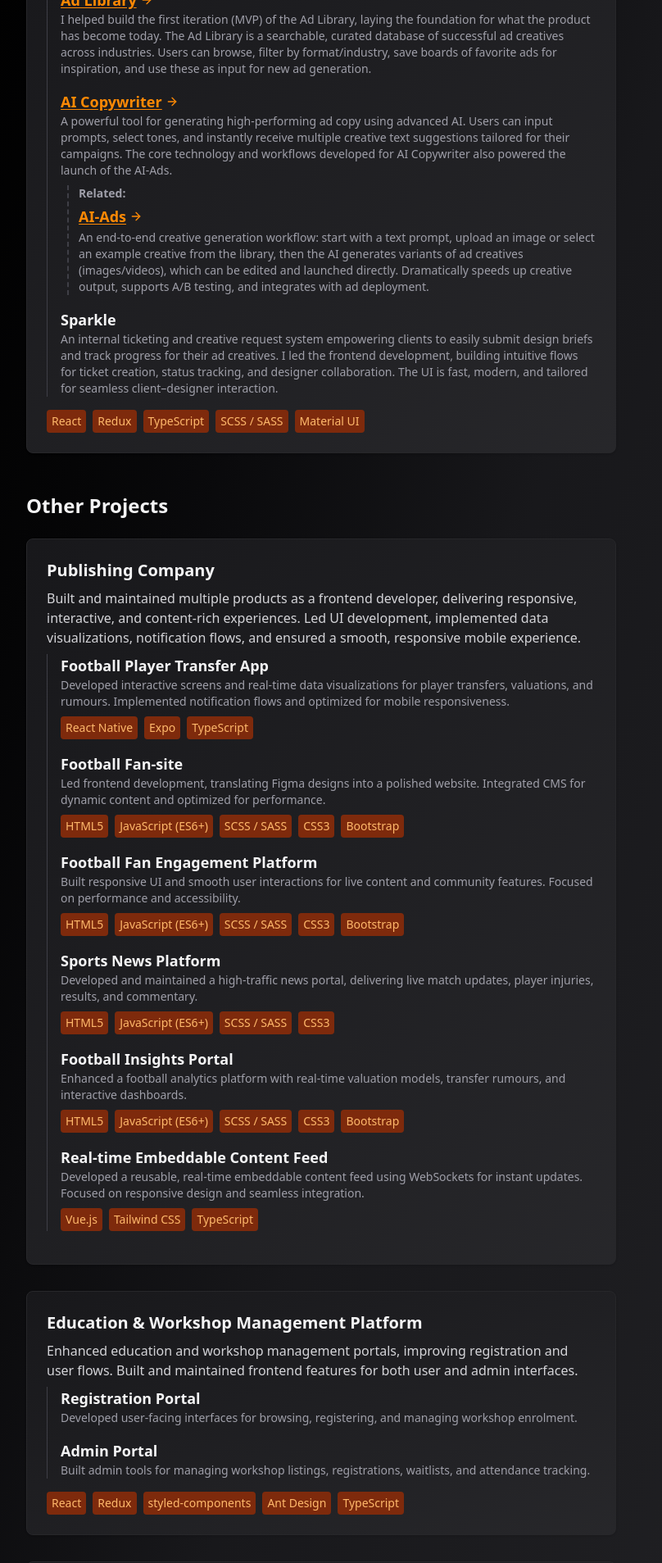
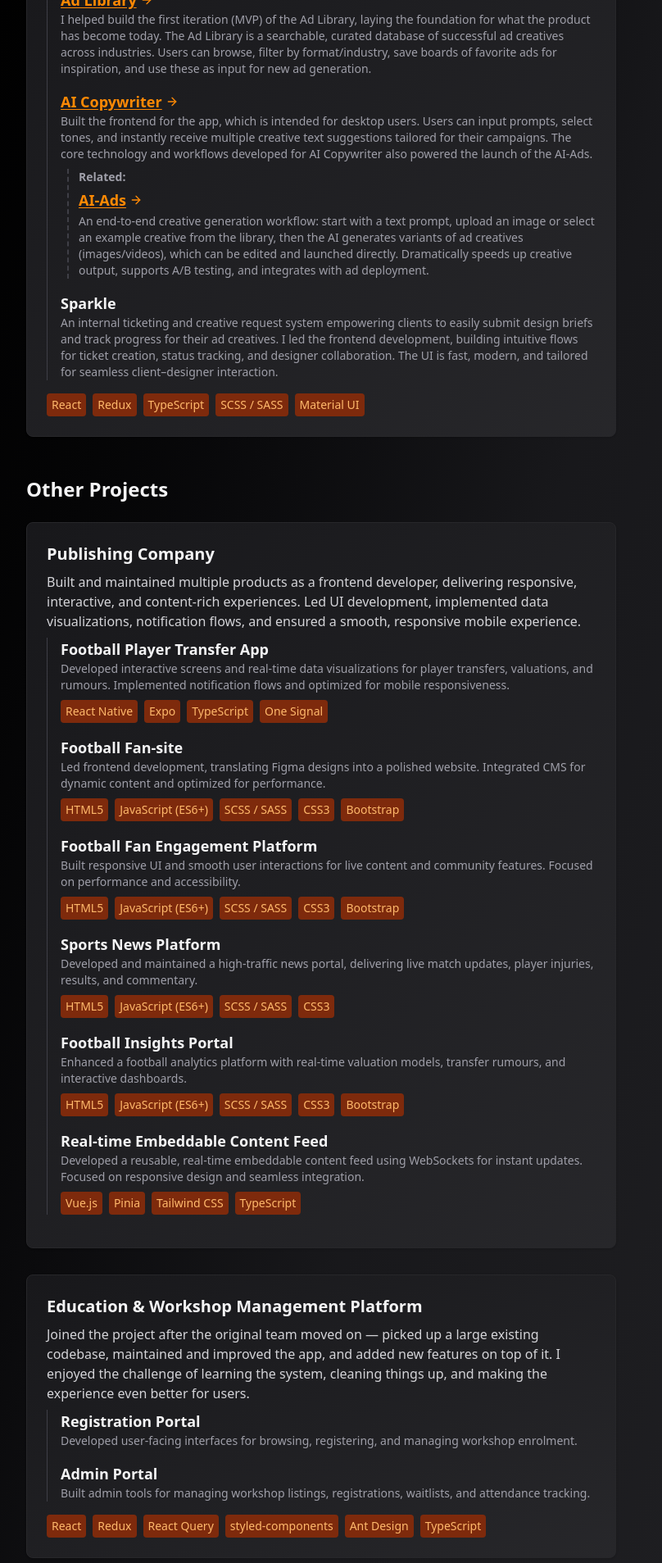
Before and after one commit to hernanosaurus/portfolio.2025, a Next.js app: page / in a window 1280 px wide. Shown: the part 620-2527 px from the top of the page at 82% size, without its empty margins (248-1056 px from the left). Built offline with nearby package versions, Linux system fonts and the light colour scheme.

Commit message:
added more projects and updates on some of the descriptions of previous project / clients

```diff
--- a/app/data/projects.ts
+++ b/app/data/projects.ts
@@ -30,7 +30,7 @@ export const projects: Project[] = [
         name: 'Football Player Transfer App',
         description:
           'Developed interactive screens and real-time data visualizations for player transfers, valuations, and rumours. Implemented notification flows and optimized for mobile responsiveness.',
-        tech: ['React Native', 'Expo', 'TypeScript'],
+        tech: ['React Native', 'Expo', 'TypeScript', 'One Signal'],
       },
       {
         name: 'Football Fan-site',
@@ -60,7 +60,7 @@ export const projects: Project[] = [
         name: 'Real-time Embeddable Content Feed',
         description:
           'Developed a reusable, real-time embeddable content feed using WebSockets for instant updates. Focused on responsive design and seamless integration.',
-        tech: ['Vue.js', 'Tailwind CSS', 'TypeScript'],
+        tech: ['Vue.js', 'Pinia', 'Tailwind CSS', 'TypeScript'],
       },
     ],
   },
@@ -80,7 +80,7 @@ export const projects: Project[] = [
       {
         name: 'AI Copywriter',
         description:
-          'A powerful tool for generating high-performing ad copy using advanced AI. Users can input prompts, select tones, and instantly receive multiple creative text suggestions tailored for their campaigns. The core technology and workflows developed for AI Copywriter also powered the launch of the AI-Ads.',
+          'Built the frontend for the app, which is intended for desktop users. Users can input prompts, select tones, and instantly receive multiple creative text suggestions tailored for their campaigns. The core technology and workflows developed for AI Copywriter also powered the launch of the AI-Ads.',
         link: 'https://ai-copywriter.madgicx.com/',
         related: [
           {
@@ -100,8 +100,8 @@ export const projects: Project[] = [
   {
     name: 'Education & Workshop Management Platform',
     description:
-      'Enhanced education and workshop management portals, improving registration and user flows. Built and maintained frontend features for both user and admin interfaces.',
-    tech: ['React', 'Redux', 'styled-components', 'Ant Design', 'TypeScript'],
+      'Joined the project after the original team moved on — picked up a large existing codebase, maintained and improved the app, and added new features on top of it. I enjoyed the challenge of learning the system, cleaning things up, and making the experience even better for users.',
+    tech: ['React', 'Redux', 'React Query', 'styled-components', 'Ant Design', 'TypeScript'],
     products: [
       {
         name: 'Registration Portal',
@@ -118,7 +118,7 @@ export const projects: Project[] = [
   {
     name: 'Pet-Friendly Rental Management Platform',
     description:
-      'Built the landing page and frontend flows for a platform focused on pet-friendly rental management, including pet policy and compliance features.',
+      'Built the landing page for a platform focused on pet-friendly rental management, including pet policy and compliance features.',
     tech: ['Webflow', 'JavaScript (ES6+)'],
   },
   {
@@ -130,17 +130,24 @@ export const projects: Project[] = [
   {
     name: 'Web3 Digital Asset Minting Platform',
     description:
-      'Implemented frontend flows for asset creation, metadata input, and real-time mint-status feedback for a Web3 digital asset minting platform.',
-    tech: ['Vue.js', 'NestJS', 'Tailwind CSS', 'TypeScript'],
+      'Implemented frontend flows for asset creation, metadata input, and real-time mint-status feedback, and contributed backend APIs and logic using NestJS for a Web3 digital asset minting platform.',
+    tech: ['Vue.js', 'Pinia', 'NestJS', 'Tailwind CSS', 'TypeScript'],
   },
   {
     name: 'Enterprise logistics & transportation platforms',
     description:
-      'Contributed shipment tracking, dashboards, and workflow automation features. Built reusable and responsive frontend components for seamless user experience.',
-    tech: ['AngularJS', 'Bootstrap', 'TypeScript'],
+      'Contributed to multiple versions of enterprise logistics and transportation platforms, building reusable and responsive frontend components, shipment tracking, dashboards, and workflow automation features.',
+    products: [
+      {
+        name: 'Enterprise Transportation Management Platform',
+        description: 'Contributed to developing shipment tracking, analytics dashboards, and workflow features. Built modular UI components and optimized data-driven views for performance and maintainability.',
+        tech: ['React', 'Redux', 'SCSS / SASS', 'TypeScript'],
+      },
+      {
+        name: 'Shipping & Order Management Platform',
+        description: 'Helped build core features like shipment creation, tracking, and order management. Collaborated with the design and backend teams to deliver a smooth, desktop-first user experience and maintain clean, scalable frontend code.',
+        tech: ['AngularJS', 'NgRx', 'Bootstrap', 'TypeScript'],
+      },
+    ],
   },
 ];
-
-// ---
-// Note for portfolio viewers:
-// Some projects do not include client names, links, or detailed descriptions due to confidentiality agreements. I am committed to respecting client privacy and NDAs.
--- a/app/data/skills.ts
+++ b/app/data/skills.ts
@@ -8,9 +8,13 @@ export const skills: Skills = {
     'jQuery',
     'React',
     'Redux',
+    'Redux Toolkit',
+    'React Query',
     'React Native',
     'AngularJS',
+    'NgRx',
     'Vue.js',
+    'Pinia',
     'Ember.js',
     'NestJS',
     'GSAP',
```
